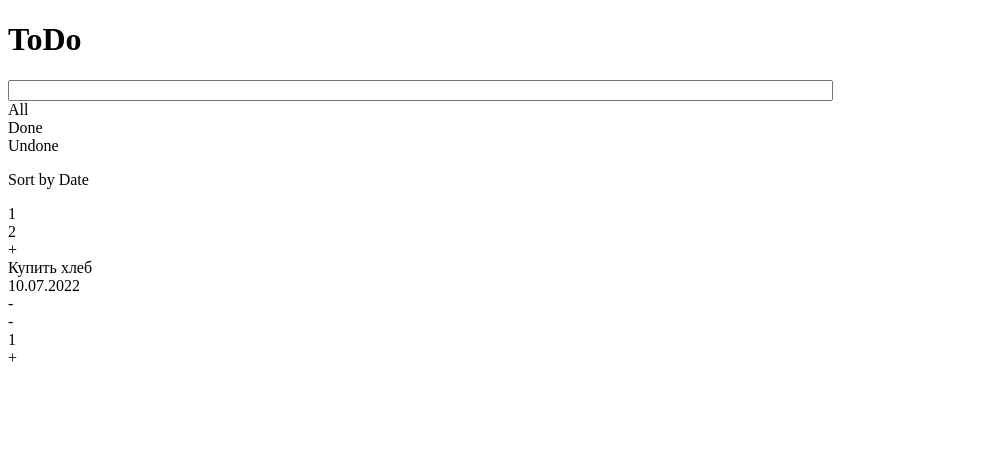
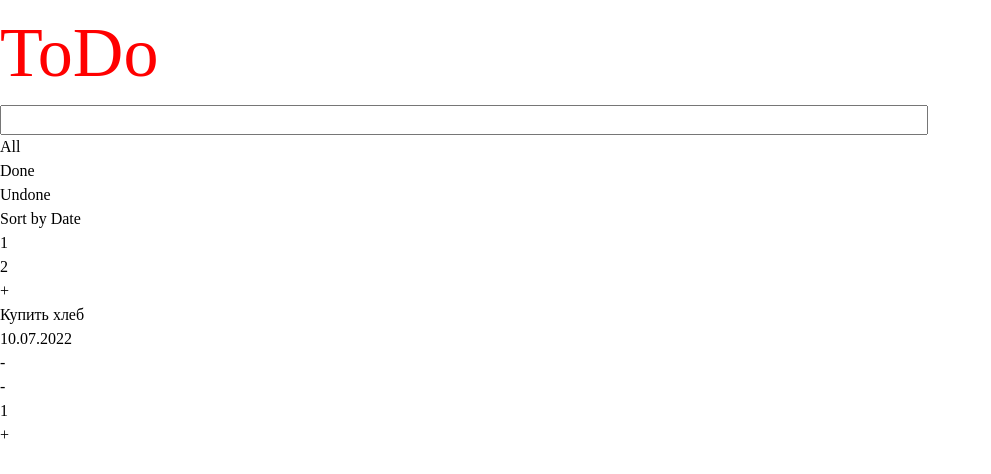
Before and after one commit to AlexandrZ1/todo, a React (Create React App) app in the folder client/: page / in a window 1280 px wide. Shown: the top 474 px of the page, without its empty margins (0-991 px from the left). Built offline with nearby package versions, Linux system fonts and the light colour scheme.

Commit message:
add Css files

```diff
--- /dev/null
+++ b/client/src/colors.css
@@ -0,0 +1 @@
+@value dark:#272727;
--- a/client/src/components/Main.jsx
+++ b/client/src/components/Main.jsx
@@ -2,9 +2,10 @@
 import Sort from './sort/Sort'
 import List from './todo/List'
 import Pagination from './Pagination'
+import style from './Main.module.css'
 const Main = () => {
     return (
-        <div className="main">
+        <div className={style}>
             <h1>ToDo</h1>
             <Input />
             <Sort />
--- /dev/null
+++ b/client/src/components/Main.module.css
@@ -0,0 +1,12 @@
+h1{
+    font-weight: 100;
+    font-size: 70px;
+    color: red;
+}
+
+.main{
+    display: flex;
+    flex-direction: column;
+    width: 500px;
+    margin: 0 auto;
+}
--- /dev/null
+++ b/client/src/index.css
@@ -0,0 +1,78 @@
+/* Указываем box sizing */
+*,
+*::before,
+*::after {
+  box-sizing: border-box;
+}
+
+/* Убираем внутренние отступы */
+ul[class],
+ol[class] {
+  padding: 0;
+}
+
+/* Убираем внешние отступы */
+body,
+h1,
+h2,
+h3,
+h4,
+p,
+ul[class],
+ol[class],
+li,
+figure,
+figcaption,
+blockquote,
+dl,
+dd {
+  margin: 0;
+}
+
+/* Выставляем основные настройки по-умолчанию для body */
+body {
+  min-height: 100vh;
+  scroll-behavior: smooth;
+  text-rendering: optimizeSpeed;
+  line-height: 1.5;
+}
+
+/* Удаляем стандартную стилизацию для всех ul и il, у которых есть атрибут class*/
+ul[class],
+ol[class] {
+  list-style: none;
+}
+
+/* Элементы a, у которых нет класса, сбрасываем до дефолтных стилей */
+a:not([class]) {
+  text-decoration-skip-ink: auto;
+}
+
+/* Упрощаем работу с изображениями */
+img {
+  max-width: 100%;
+  display: block;
+}
+
+/* Указываем понятную периодичность в потоке данных у article*/
+article > * + * {
+  margin-top: 1em;
+}
+
+/* Наследуем шрифты для инпутов и кнопок */
+input,
+button,
+textarea,
+select {
+  font: inherit;
+}
+
+/* Удаляем все анимации и переходы для людей, которые предпочитай их не использовать */
+@media (prefers-reduced-motion: reduce) {
+  * {
+    animation-duration: 0.01ms !important;
+    animation-iteration-count: 1 !important;
+    transition-duration: 0.01ms !important;
+    scroll-behavior: auto !important;
+  }
+}
--- a/client/src/index.js
+++ b/client/src/index.js
@@ -2,6 +2,7 @@
 import ReactDOM from 'react-dom';
 import App from './App';
 import reportWebVitals from './reportWebVitals';
+import './index.css'
 
 ReactDOM.render(
   <React.StrictMode>
```
Also changed, not shown: client/src/fonts.css (added), 1 other file (tests, documents, lock files or other folders).
